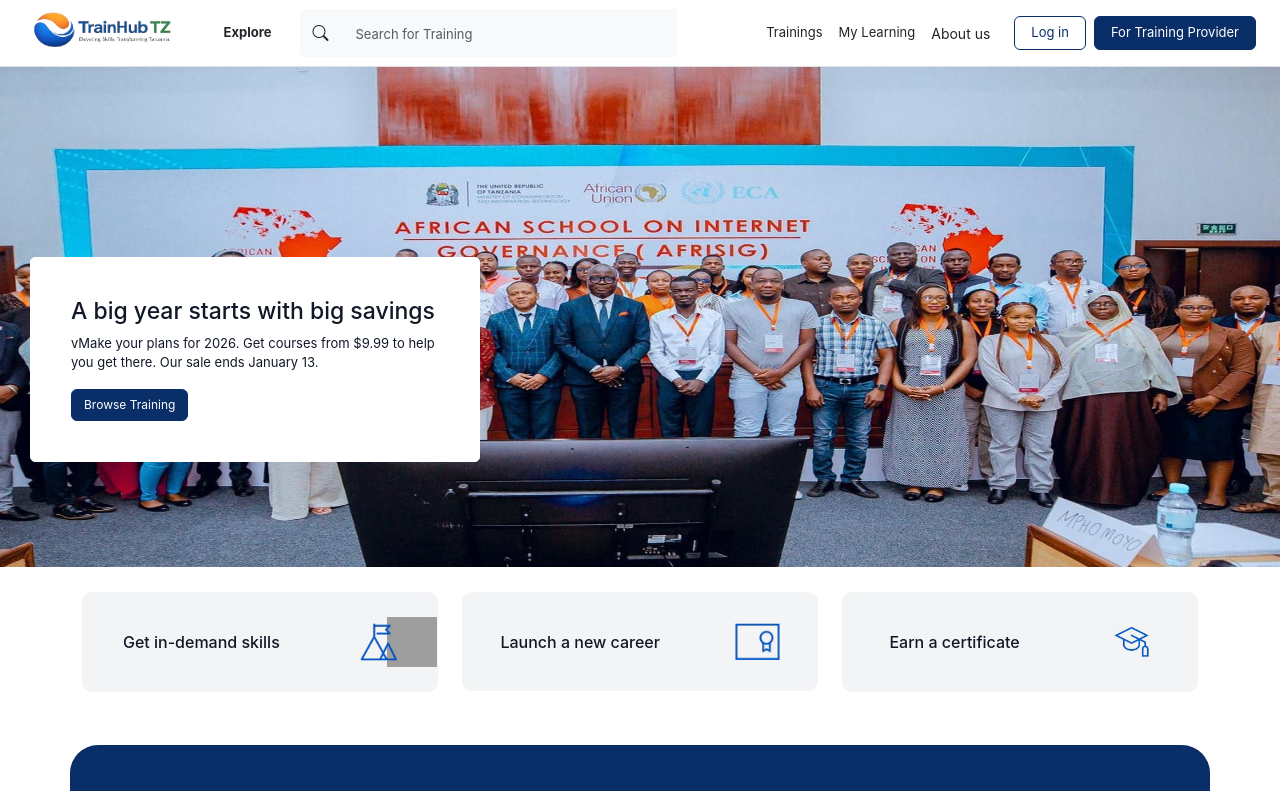
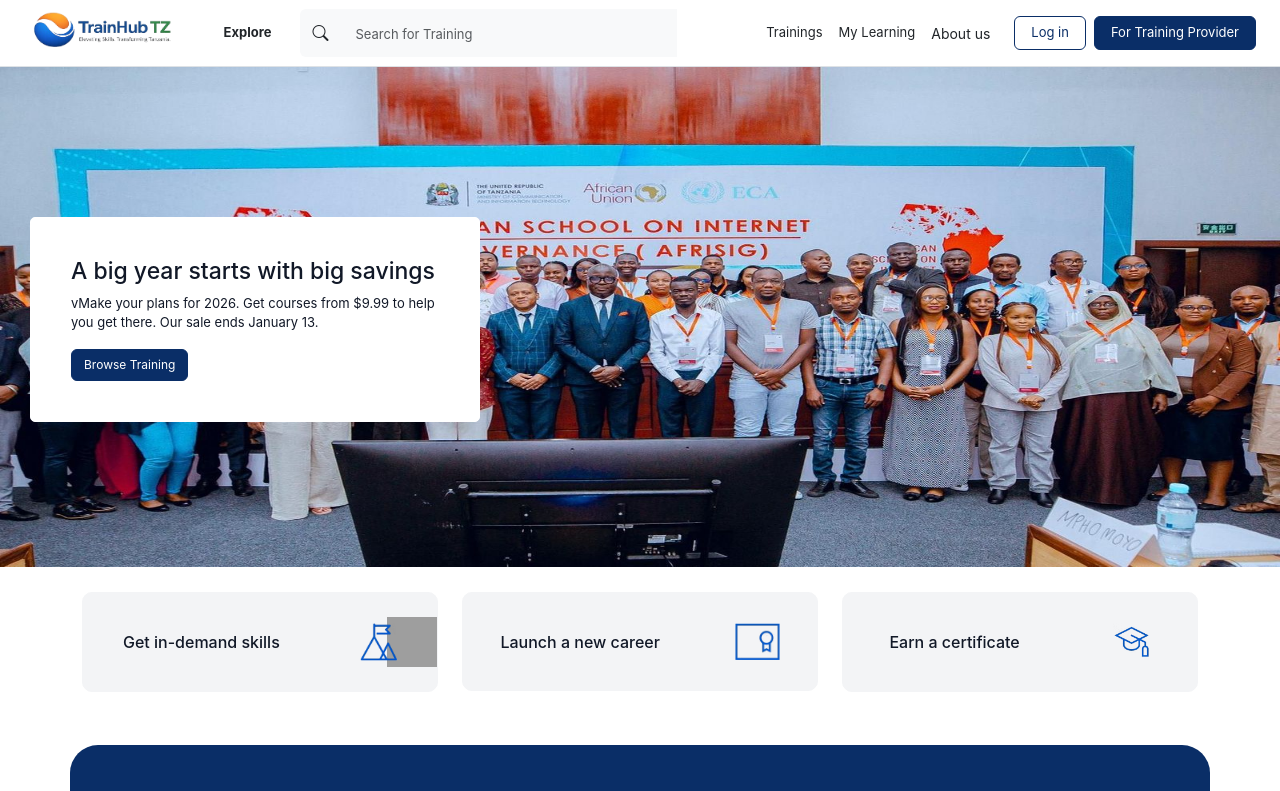
Before and after one commit to Jgenes/aaaa, a React (Vite) app: page / in a window 1280 px wide. Shown: the top 791 px of the page. Built offline with nearby package versions, Linux system fonts and the light colour scheme; grey boxes are pictures that could not be loaded.

Commit message:
seven commit message

```diff
--- a/src/App.css
+++ b/src/App.css
@@ -6,7 +6,7 @@
   border-radius: 5px;
   width: 450px;
   position: relative;
-  top: -310px;
+  top: -3210px;
   left: 30px;
   background-color: white;
   padding: 40px;
--- a/src/pages/Home.jsx
+++ b/src/pages/Home.jsx
@@ -23,7 +23,7 @@
           style={{ height: "500px", width: "100%" }}
           className="img-fluid w-100"
         />
-        <div className="card1">
+        <div className="card1" style={{ position: "relative", top: "-350px" }}>
           <h3>A big year starts with big savings</h3>
           <p>
             vMake your plans for 2026. Get courses from $9.99 to help you get
```
